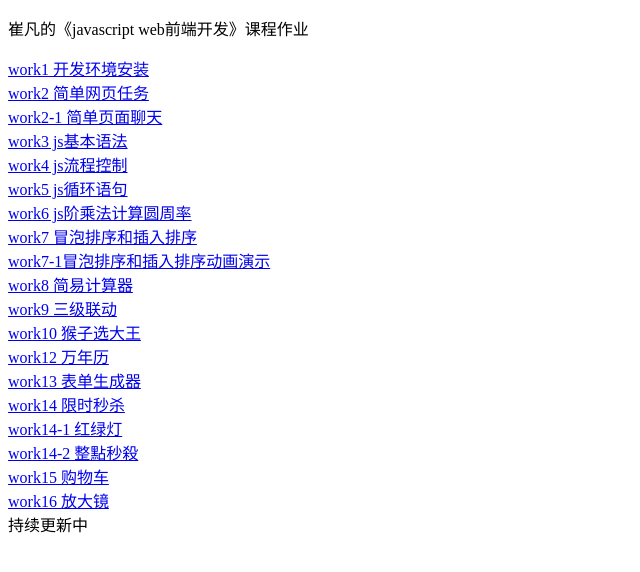
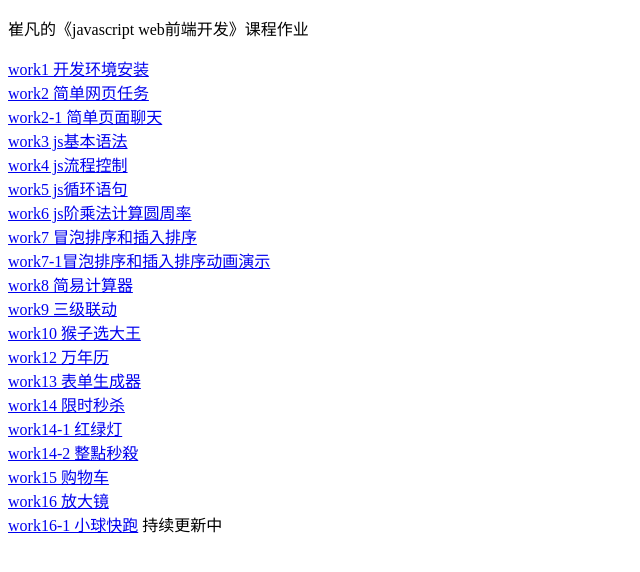
Before and after one commit to c1250082710/jswork, a website: page index.html in a window 1280 px wide. Shown: the whole page, without its empty margins (0-640 px from the left). Drawn offline with Linux system fonts and the light colour scheme.

Commit message:
work16-1

```diff
--- a/index.html
+++ b/index.html
@@ -25,6 +25,7 @@
     <a href='./work14-2/index.html'>work14-2 整點秒殺</a><br>
     <a href='./work15/index.html'>work15 购物车</a><br>
     <a href='./work16/index.html'>work16 放大镜</a><br>
+    <a href='./work16-1/index1.html'>work16-1 小球快跑</a>
     持续更新中
 </body>
 </html>
```
